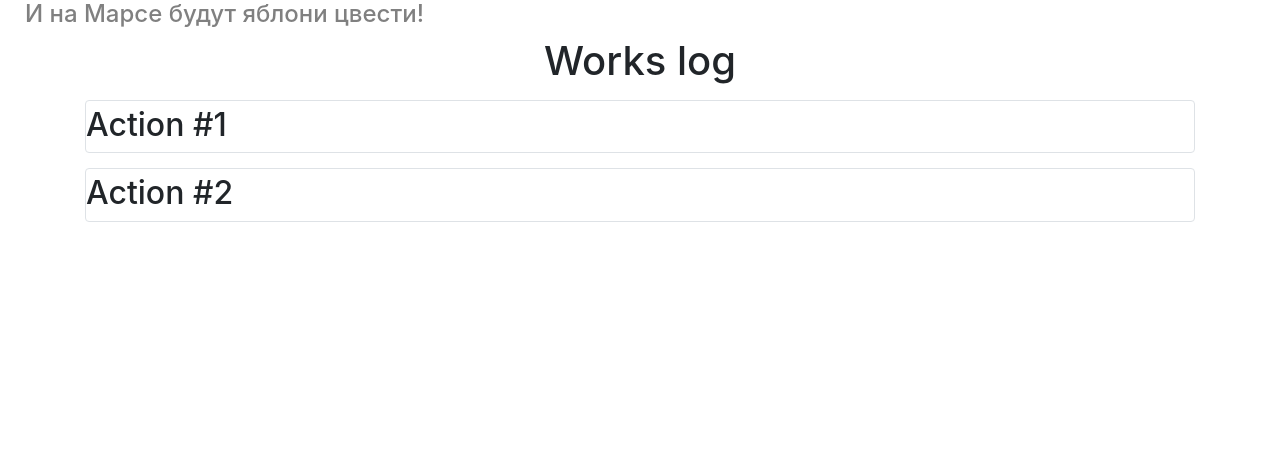
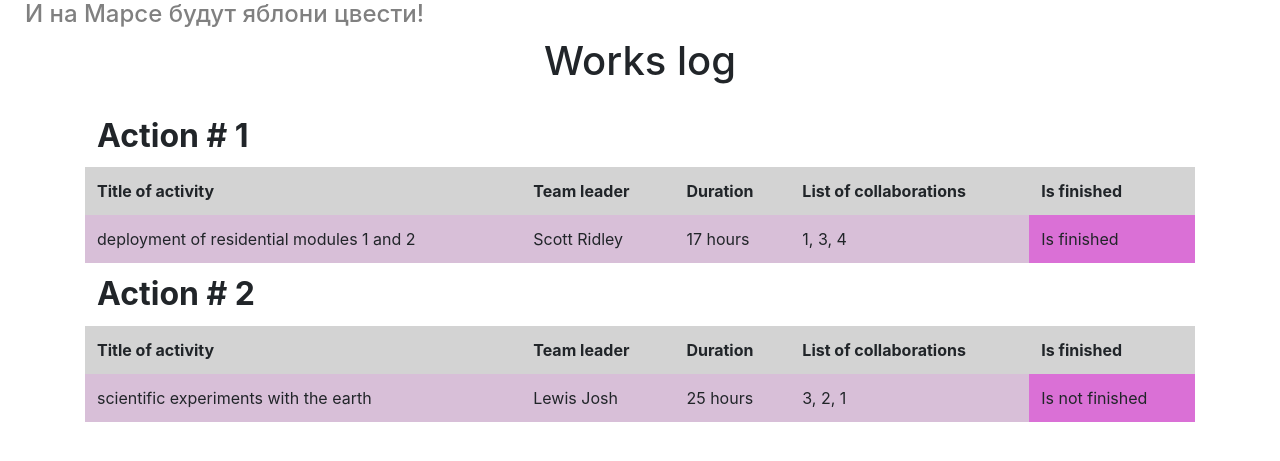
Before and after one commit to Dimabelegonov/project_WEB.REST-API, a Flask app: page / in a window 1280 px wide. Shown: the part 72-533 px from the top of the page. Run offline with Flask 2, Linux system fonts and the light colour scheme; data comes from the database, SQL or seed files in the repository; both versions use the stored data as it was after the commit; some libraries are stand-ins or nearby versions.

Commit message:
Добавлен Журнал работ

```diff
--- a/main.py
+++ b/main.py
@@ -26,7 +26,11 @@ login_manager.init_app(app)
 def index():
     db_sess = db_session.create_session()
     jobs = db_sess.query(Jobs).all()
-    return render_template("index.html", jobs=jobs)
+    users = db_sess.query(User).all()
+    data = {}
+    for user in users:
+        data[user.id] = user.surname + " " +  user.name
+    return render_template("index.html", jobs=jobs, data=data)
 
 
 @login_manager.user_loader
--- a/static/css/style.css
+++ b/static/css/style.css
@@ -1,4 +1,13 @@
 .item{
-    margin-top: 15px;
-    padding-top: 5px;
+    margin-top: 10px;
+    padding-top: 10px;
+    $table-cell-padding-y:        .5rem;
 }
+
+.purple{
+    background-color:#D8BFD8;
+}
+
+.not-purple{
+    background-color: #DA70D6;
+}
--- a/templates/index.html
+++ b/templates/index.html
@@ -2,10 +2,40 @@
 
 {% block content %}
 <h1 style="text-align: center">Works log</h1>
-{% for item in jobs%}
-<div class="item col-md6 border rounded">
-    <h2>Action #{{item.id}}</h2>
+<div class="item">
+    <table class="table table-borderless">
+        <tbody>
+            {% for item in jobs%}
+            <thead>
+                <tr class="h2">
+                    <th>Action # {{item.id}}</th>
+                </tr>
+            </thead>
 
+            <tbody style="background-color:#D3D3D3">
+                <tr>
+                    <th scope="col">Title of activity</th>
+                    <th scope="col">Team leader</th>
+                    <th scope="col">Duration</th>
+                    <th scope="col">List of collaborations</th>
+                    <th scope="col">Is finished</th>
+                </tr>
+            </tbody>
+
+            <tr class="purple">
+                  <td>{{item.job}}</td>
+                  <td>{{data[item.team_leader]}}</td>
+                  <td>{{item.work_size}} hours</td>
+                  <td>{{item.collaborators}}</td>
+              {% if item.is_finished %}
+                    <td class="not-purple">Is finished</td>
+              {% else %}
+                    <td class="not-purple">Is not finished</td>
+              {% endif %}
+            </tr>
+            {% endfor %}
+
+        </tbody>
+    </table>
 </div>
-{% endfor %}
 {% endblock %}
```
Also changed, not shown: db/blogs.db.
